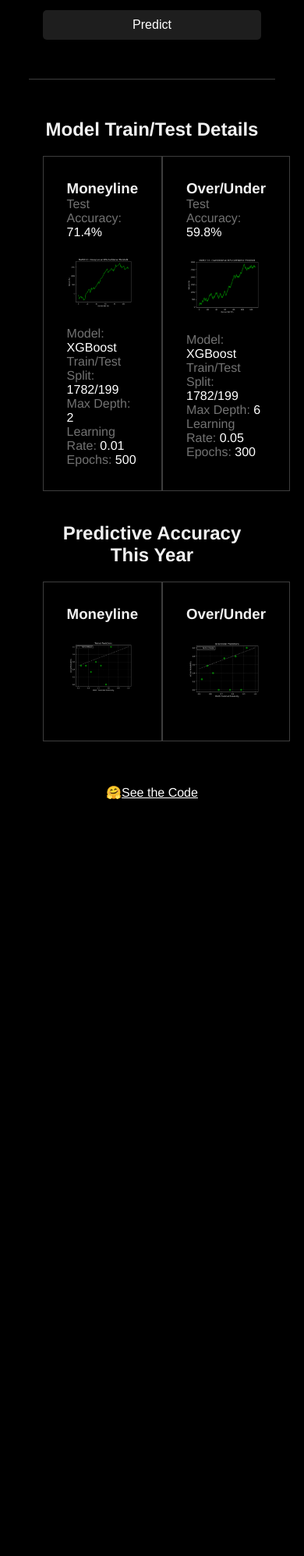
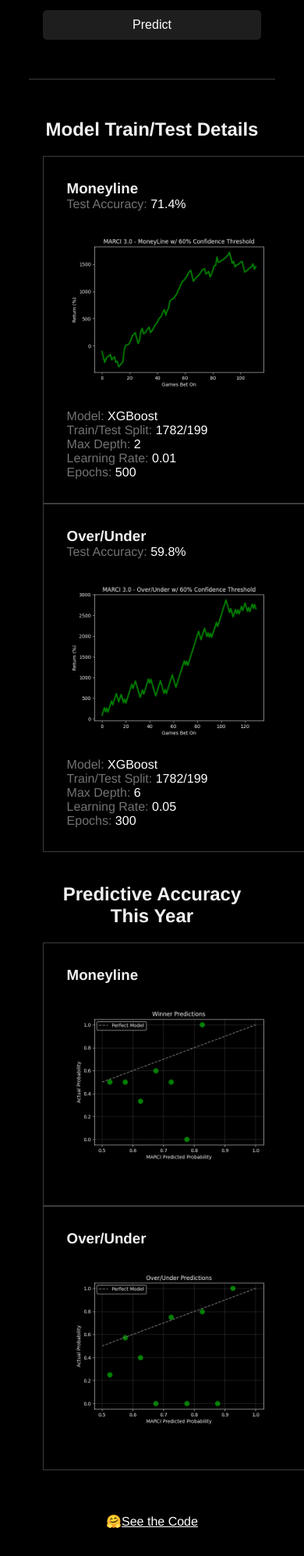
Before and after one commit to brayden1moore/marci, a Flask app: template Templates/index.html in a window 390 px wide. Shown: the part 387-2383 px from the top of the page at 78% size. Before the commit the page ends 1412 px from the top, so only its background shows below. Run offline with Flask 2, Linux system fonts and the light colour scheme; the template is opened without the code that fills it, so the values that code supplies are empty; parts of the project's set-up code (start-up, migrations or seed data) failed here and were passed over.

Commit message:
Update charts

```diff
--- a/Templates/index.html
+++ b/Templates/index.html
@@ -301,6 +301,12 @@
         }
         .button {
             width: 90%;
+        }
+        .section-container {
+            display: inline;
+        }
+        .section {
+            width: 100%
         }
     }
 
```
